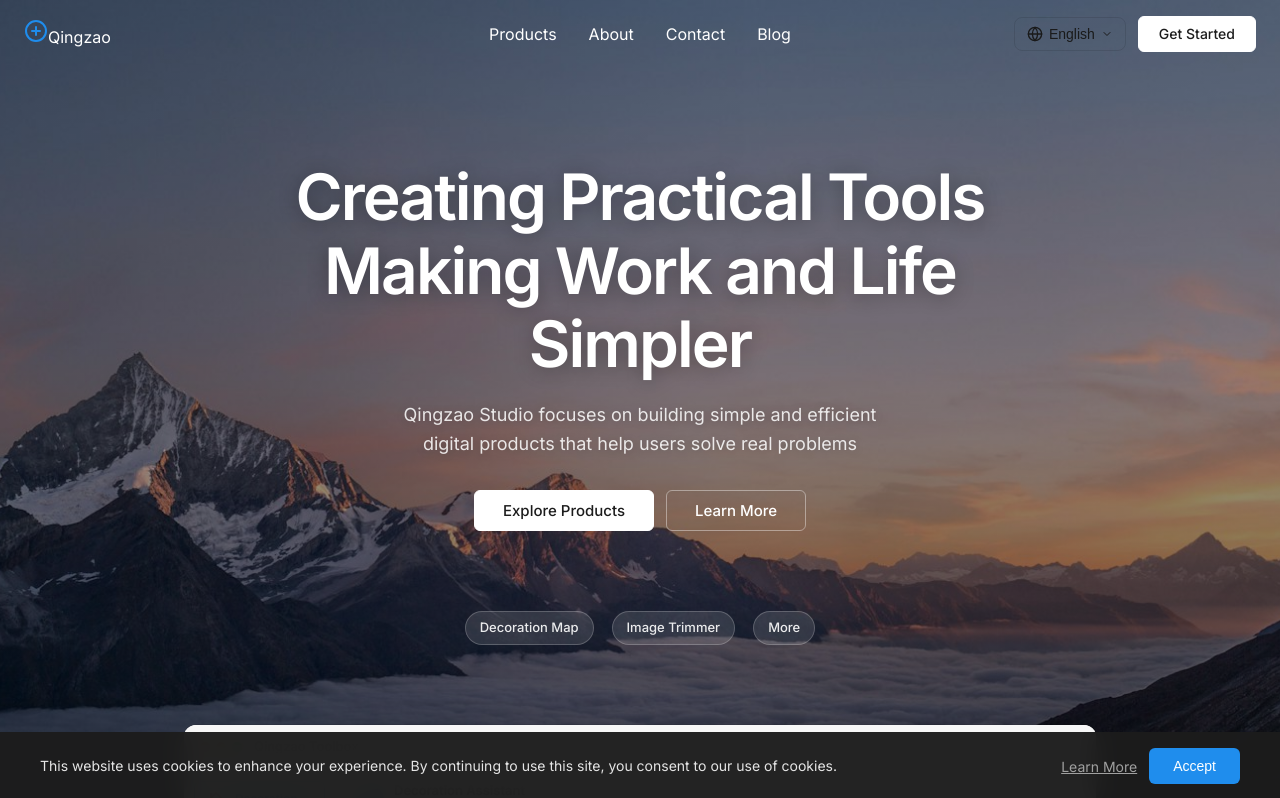
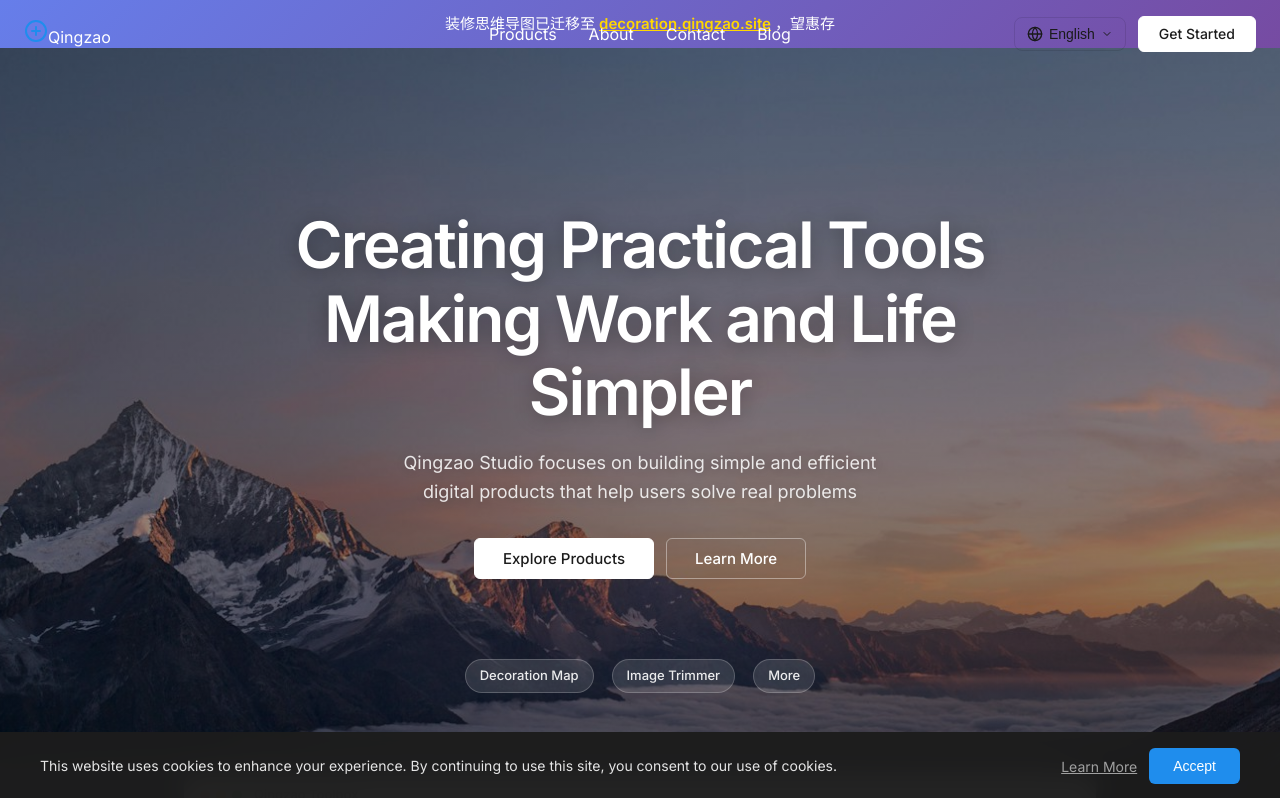
Before and after one commit to qingzaobashen/qingzao-homepage, a React (Vite) app: page / in a window 1280 px wide. Shown: the top 798 px of the page. Built offline with nearby package versions, Linux system fonts and the light colour scheme.

Commit message:
添加装修思维导图迁移公告横幅

```diff
--- a/src/App.jsx
+++ b/src/App.jsx
@@ -18,6 +18,7 @@ import ContactPage from './pages/ContactPage'
 import ProductsPage from './pages/ProductsPage'
 import NotFoundPage from './pages/NotFoundPage'
 import CookieConsent from './components/CookieConsent'
+import AnnouncementBanner from './components/AnnouncementBanner'
 import './App.css'
 
 /**
@@ -33,6 +34,7 @@ function HomePage() {
         canonical="/"
       />
       <Header />
+      <AnnouncementBanner />
       <main>
         <Hero />
         <Products />
--- /dev/null
+++ b/src/components/AnnouncementBanner.css
@@ -0,0 +1,69 @@
+/**
+ * 公告横幅样式
+ * 醒目的彩色横幅，置于页面顶部
+ */
+
+.announcement-banner {
+  position: relative;
+  display: flex;
+  align-items: center;
+  justify-content: center;
+  padding: 12px 48px;
+  background: linear-gradient(135deg, #667eea 0%, #764ba2 100%);
+  color: #fff;
+  font-size: 15px;
+  line-height: 1.6;
+  z-index: 100;
+  flex-shrink: 0;
+}
+
+.announcement-text {
+  text-align: center;
+}
+
+.announcement-link {
+  color: #ffd700;
+  font-weight: 600;
+  text-decoration: underline;
+  margin: 0 4px;
+  transition: opacity 0.2s;
+}
+
+.announcement-link:hover {
+  opacity: 0.8;
+  color: #fff;
+}
+
+.announcement-close {
+  position: absolute;
+  right: 16px;
+  top: 50%;
+  transform: translateY(-50%);
+  background: none;
+  border: none;
+  color: rgba(255, 255, 255, 0.8);
+  font-size: 22px;
+  cursor: pointer;
+  padding: 4px 8px;
+  line-height: 1;
+  border-radius: 4px;
+  transition: background 0.2s, color 0.2s;
+}
+
+.announcement-close:hover {
+  background: rgba(255, 255, 255, 0.2);
+  color: #fff;
+}
+
+/* 移动端适配 */
+@media (max-width: 768px) {
+  .announcement-banner {
+    padding: 10px 40px 10px 16px;
+    font-size: 13px;
+  }
+
+  .announcement-close {
+    right: 8px;
+    font-size: 20px;
+  }
+}
--- /dev/null
+++ b/src/components/AnnouncementBanner.jsx
@@ -0,0 +1,39 @@
+import React, { useState } from 'react'
+import './AnnouncementBanner.css'
+
+/**
+ * 公告横幅组件
+ * 在页面顶部显示重要通知，支持关闭
+ * 用于展示产品迁移等临时公告信息
+ */
+function AnnouncementBanner() {
+  const [visible, setVisible] = useState(true)
+
+  if (!visible) return null
+
+  return (
+    <div className="announcement-banner">
+      <span className="announcement-text">
+        装修思维导图已迁移至
+        <a
+          href="https://decoration.qingzao.site"
+          target="_blank"
+          rel="noopener noreferrer"
+          className="announcement-link"
+        >
+          decoration.qingzao.site
+        </a>
+        ，望惠存
+      </span>
+      <button
+        className="announcement-close"
+        onClick={() => setVisible(false)}
+        aria-label="关闭公告"
+      >
+        &times;
+      </button>
+    </div>
+  )
+}
+
+export default AnnouncementBanner
```
